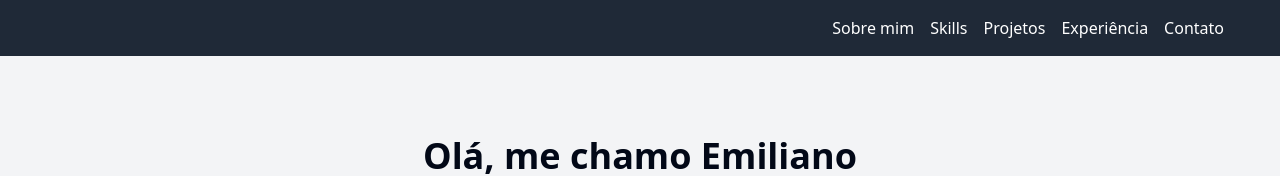
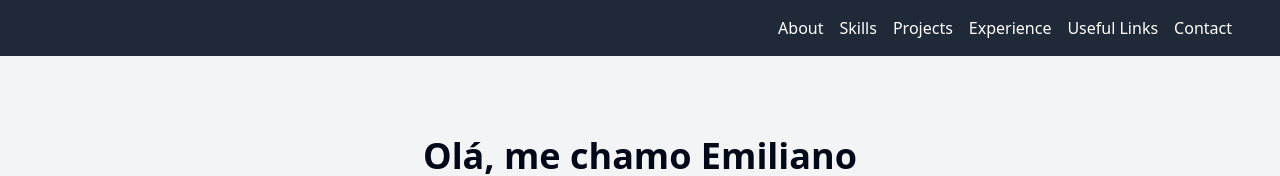
Before and after one commit to eminesf/emiliano.dev, a React (Vite) app: page / in a window 1280 px wide. Shown: the top 176 px of the page. Built offline with nearby package versions, Linux system fonts and the light colour scheme.

Commit message:
add type to all components

```diff
--- a/src/App.tsx
+++ b/src/App.tsx
@@ -19,7 +19,6 @@ import {
   SiStorybook,
   SiStyledcomponents,
   SiTailwindcss,
-  SiTypescript,
   SiVite,
 } from "react-icons/si";
 
@@ -39,32 +38,35 @@ const App = () => {
   );
 };
 
-const Navbar = () => (
+const Navbar: React.FC = () => (
   <nav className="bg-gray-800 text-white p-4">
     <div className="container mx-auto flex justify-between items-center">
       <span></span>
-      <div>
-        <a href="#about" className="mx-2">
-          Sobre mim
-        </a>
-        <a href="#skills" className="mx-2">
-          Skills
-        </a>
-        <a href="#projects" className="mx-2">
-          Projetos
-        </a>
-        <a href="#experience" className="mx-2">
-          Experiência
-        </a>
-        <a href="#contact" className="mx-2">
-          Contato
-        </a>
+      <div className="flex items-center space-x-4">
+        <NavItem href="#about">About</NavItem>
+        <NavItem href="#skills">Skills</NavItem>
+        <NavItem href="#projects">Projects</NavItem>
+        <NavItem href="#experience">Experience</NavItem>
+        <NavItem href="#useful-links">Useful Links</NavItem>
+        <NavItem href="#contact">Contact</NavItem>
       </div>
     </div>
   </nav>
 );
 
-const Header = () => (
+interface NavItemProps {
+  href: string;
+  children: React.ReactNode;
+}
+
+const NavItem: React.FC<NavItemProps> = ({ href, children }) => (
+  <a href={href} className="relative group">
+    {children}
+    <span className="absolute left-0 right-0 bottom-0 block h-0.5 bg-white opacity-0 group-hover:opacity-100 transition-opacity duration-300"></span>
+  </a>
+);
+
+const Header: React.FC = () => (
   <header className="hero py-20 bg-gray-100 text-center">
     <h1 className="text-4xl font-bold">Olá, me chamo Emiliano</h1>
     <p className="mt-4 text-lg">Front-End Developer</p>
@@ -77,7 +79,7 @@ const Header = () => (
   </header>
 );
 
-const About = () => (
+const About: React.FC = () => (
   <section id="about" className="about py-20 parallax text-white text-center">
     <div className="parallax-content container mx-auto mt-10">
       <h2 className="text-3xl font-bold">Sobre mim</h2>
@@ -96,7 +98,7 @@ const About = () => (
   </section>
 );
 
-const Skills = () => {
+const Skills: React.FC = () => {
   const [visibleSkills, setVisibleSkills] = useState(3);
   const [expanded, setExpanded] = useState(false);
 
@@ -186,7 +188,12 @@ const Skills = () => {
   );
 };
 
-const SkillCard = ({ skill, Icon }) => (
+interface SkillCardProps {
+  skill: string;
+  Icon: React.ComponentType;
+}
+
+const SkillCard: React.FC<SkillCardProps> = ({ skill, Icon }) => (
   <div className="m-4 p-6 w-60 h-40 bg-white shadow-lg rounded-lg border-t-4 border-blue-500 flex flex-col items-center justify-center">
     <div className="text-4xl text-blue-500 mb-2">
       <Icon />
@@ -195,7 +202,7 @@ const SkillCard = ({ skill, Icon }) => (
   </div>
 );
 
-const Projects = () => (
+const Projects: React.FC = () => (
   <section id="projects" className="projects py-20">
     <div className="container mx-auto text-center">
       <h2 className="text-3xl font-bold">Projeto</h2>
@@ -208,14 +215,19 @@ const Projects = () => (
   </section>
 );
 
-const ProjectCard = ({ title, description }) => (
+interface ProjectCardProps {
+  title: string;
+  description: string;
+}
+
+const ProjectCard: React.FC<ProjectCardProps> = ({ title, description }) => (
   <div className="m-4 p-6 max-w-xs bg-white shadow-md rounded">
     <h3 className="text-xl font-bold">{title}</h3>
     <p className="mt-4">{description}</p>
   </div>
 );
 
-const Experience = () => (
+const Experience: React.FC = () => (
   <section id="experience" className="experience py-20 bg-gray-100">
     <div className="container mx-auto text-center">
       <h2 className="text-3xl font-bold">Experiência</h2>
@@ -240,7 +252,17 @@ const Experience = () => (
   </section>
 );
 
-const ExperienceCard = ({ position, company, duration }) => (
+interface ExperienceCardProps {
+  position: string;
+  company: string;
+  duration: string;
+}
+
+const ExperienceCard = ({
+  position,
+  company,
+  duration,
+}: ExperienceCardProps) => (
   <div className="m-4 p-6 max-w-xs bg-white shadow-md rounded">
     <h3 className="text-xl font-bold">{position}</h3>
     <p className="mt-2">{company}</p>
```
